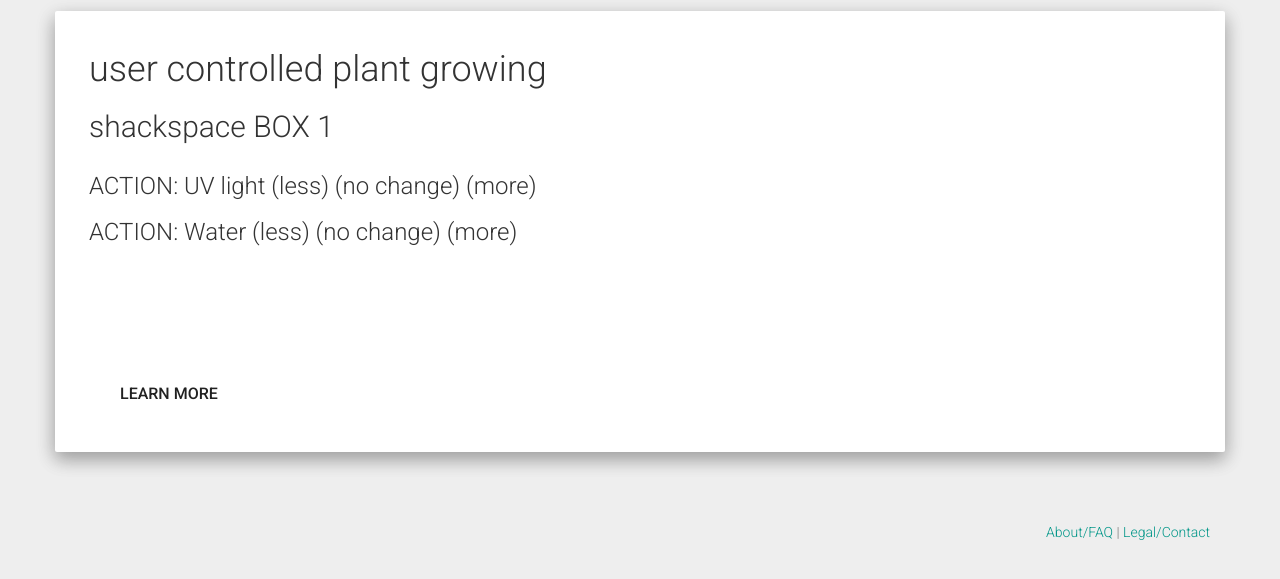
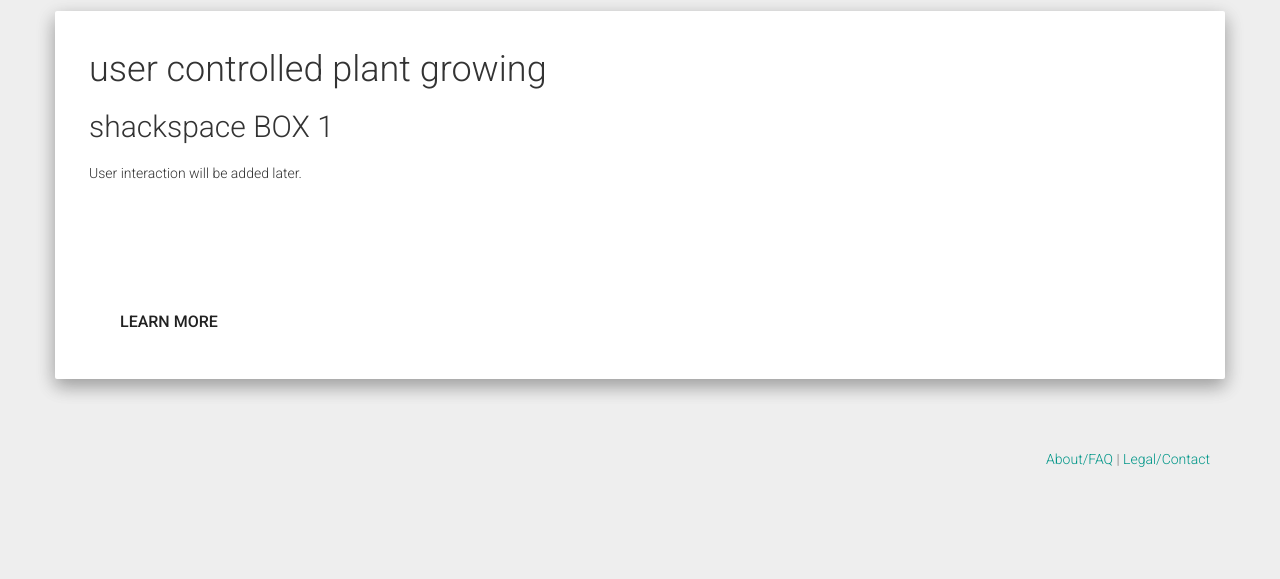
Before and after one commit to aerospaceresearch/cress-website, a Django app: page / in a window 1280 px wide. Shown: the part 60-639 px from the top of the page. Run offline with Django 3.2, Linux system fonts and the light colour scheme; the visitor is signed in with stand-in values (Sample User, id 1); data that the repository does not hold is empty; some libraries are stand-ins or nearby versions.

Commit message:
update. end of hackathon. more later.

```diff
--- a/cress/box/serializers.py
+++ b/cress/box/serializers.py
@@ -47,7 +47,6 @@ class BoxActionSerializer(serializers.HyperlinkedModelSerializer):
         fields = ('id', 'action')
 
     def get_action(self, obj):
-        # is there an action for this hour?
         dt = timezone.now()
         dt = dt.replace(minute=0, second=0, microsecond=0)
         current_cycle = Cycle.objects.filter(box__id=obj.pk).order_by('modified').first()
@@ -55,6 +54,7 @@ class BoxActionSerializer(serializers.HyperlinkedModelSerializer):
         if not actions:
             dt_prev = dt.replace(hour=dt.hour - 1)
             prev_actions = Action.objects.filter(cycle=current_cycle).filter(start_time__gte=dt_prev)
+
             # create actions
             actions = []
             for action, b in Action.ACTION_CHOICES:
--- a/cress/box/views.py
+++ b/cress/box/views.py
@@ -24,7 +24,6 @@ class SensorUploadViewSet(mixins.CreateModelMixin,
 class BoxActionViewSet(mixins.ListModelMixin,
                        mixins.RetrieveModelMixin,
                        viewsets.GenericViewSet):
-#    permission_classes = (permissions.IsAuthenticated,)
-    permission_classes = ()
+    permission_classes = (permissions.IsAuthenticated,)
     queryset = Box.objects.all()
     serializer_class = BoxActionSerializer
--- a/cress/main/templates/main/home.html
+++ b/cress/main/templates/main/home.html
@@ -16,14 +16,17 @@ user controlled plant growing
 	    <p>
 	      <img src="{{ image.url }}" class="img-responsive"/>
 	    </p>
+	    User interaction will be added later.
+{% comment %}
             {% if user.is_authenticated %}
 	      <h3>ACTION: UV light (less) (no change) (more)</h3>
 	      <h3>ACTION: Water (less) (no change) (more)</h3>
 	    {% else %}
 	      <h3>Please <a href="/login">log in</a> to participate</h3>
 	    {% endif %}
+{% endcomment %}
 	    <p style="height:100px;"/>
-            <p><a class="btn btn-lg" href="{% url "about" %}" role="button">Learn more</a></p>
+            <p><a class="btn btn-lg" href="https://2016.spaceappschallenge.org/challenges/mars/simspace/projects/cress.space" role="button">Learn more</a></p>
         </div>
     </div>
 </div>
```
